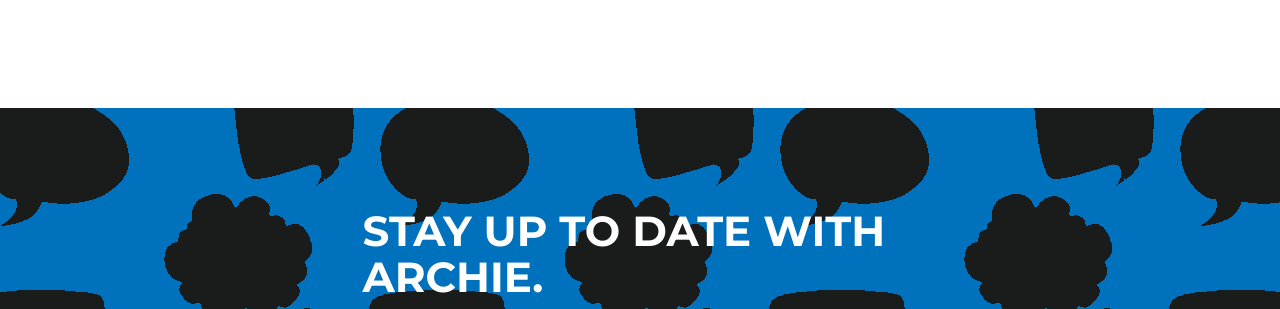
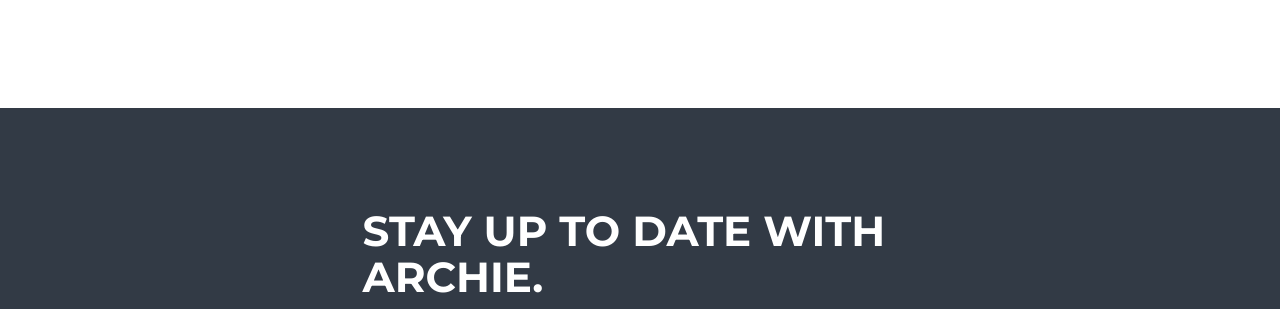
Before and after one commit to Abuissink/buissink.me, a website: page index.html in a window 1280 px wide. Shown: the part 3051-3360 px from the top of the page. Drawn offline with nearby package versions, Linux system fonts and the light colour scheme.

Commit message:
Removed background

```diff
--- a/css/freelancer.css
+++ b/css/freelancer.css
@@ -588,7 +588,7 @@
     text-align: right;
 }
 #upto {
-    background-image: url(/img/chatbackground.png)
+    background-color: #323a45;
 }
 .btn-chat {
     background-color: white;
```
